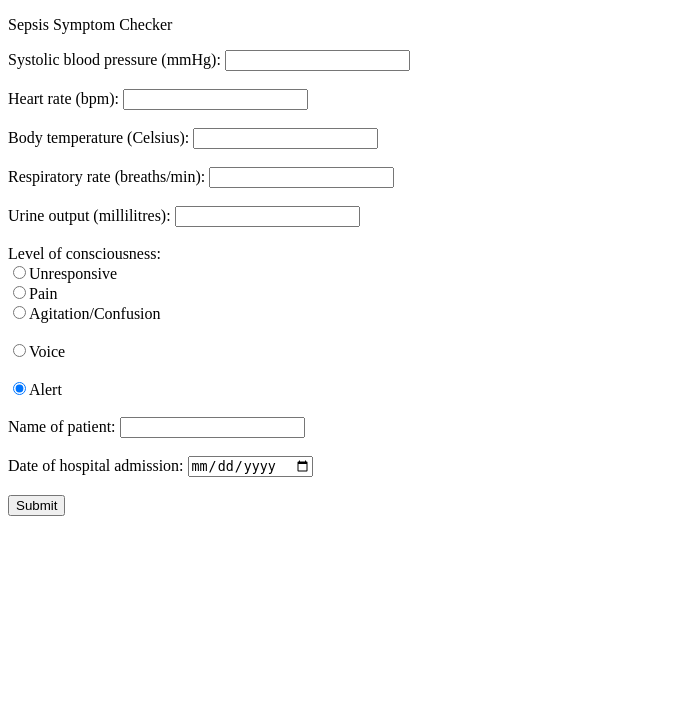
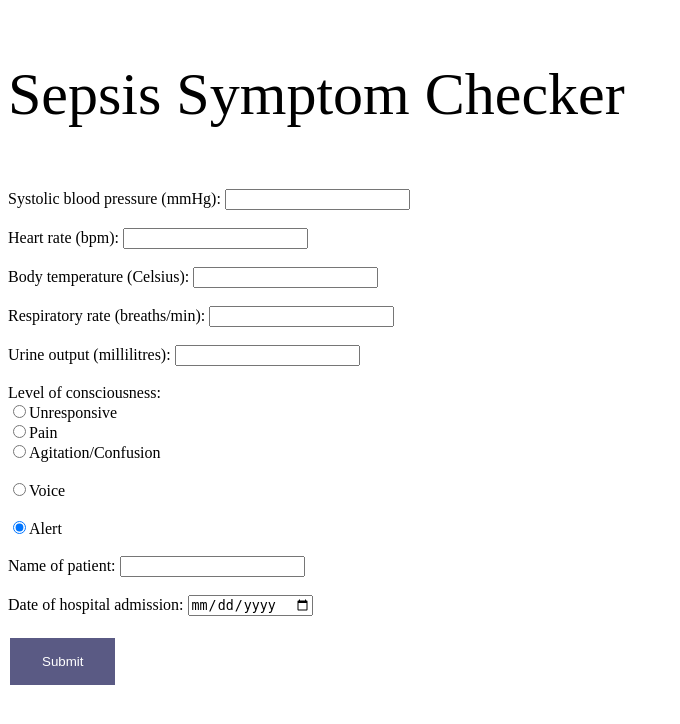
Before and after one commit to AliceVickers/sepsis_score, a Flask app: template templates/project.html in a window 1280 px wide. Shown: the top 724 px of the page, without its empty margins (0-680 px from the left). Run offline with Flask 2, Linux system fonts and the light colour scheme; the template is opened without the code that fills it, so the values that code supplies are empty.

Commit message:
css for symptom checker form

```diff
--- /dev/null
+++ b/templates/checker.css
@@ -0,0 +1,35 @@
+input [type=number]{
+  width: 100%;
+  font-family: 'Droid Serif', serif;
+}
+
+input[type=text] {
+    width: 100%;
+    padding: 12px 20px;
+    margin: 8px 0;
+    box-sizing: border-box;
+    font-family: 'Droid Serif', serif;
+}
+
+input[type=text]:focus {
+    border: 3px solid #555;
+}
+
+input[type=button], input[type=submit], input[type=reset] {
+    background-color: #5a5a84;
+    border: none;
+    color: white;
+    padding: 16px 32px;
+    text-decoration: none;
+    margin: 4px 2px;
+    cursor: pointer;
+}
+
+p {
+  font-family: 'Droid Serif', serif;
+  font-size: 60px;
+}
+
+form {
+  font-family: 'Droid Serif', serif;
+}
--- a/templates/project.html
+++ b/templates/project.html
@@ -2,7 +2,8 @@
 
 <html>
   <head>
-    <title>Sepsis Symptom Checker</title>
+    <title> Sepsis Symptom Checker </title>
+    <link rel="stylesheet" type="text/css" href="checker.css">
   </head>
 
   <body>
```
Also changed, not shown: css/checker.css (renamed from checker.css, +12 -0 lines), 4 other files.
